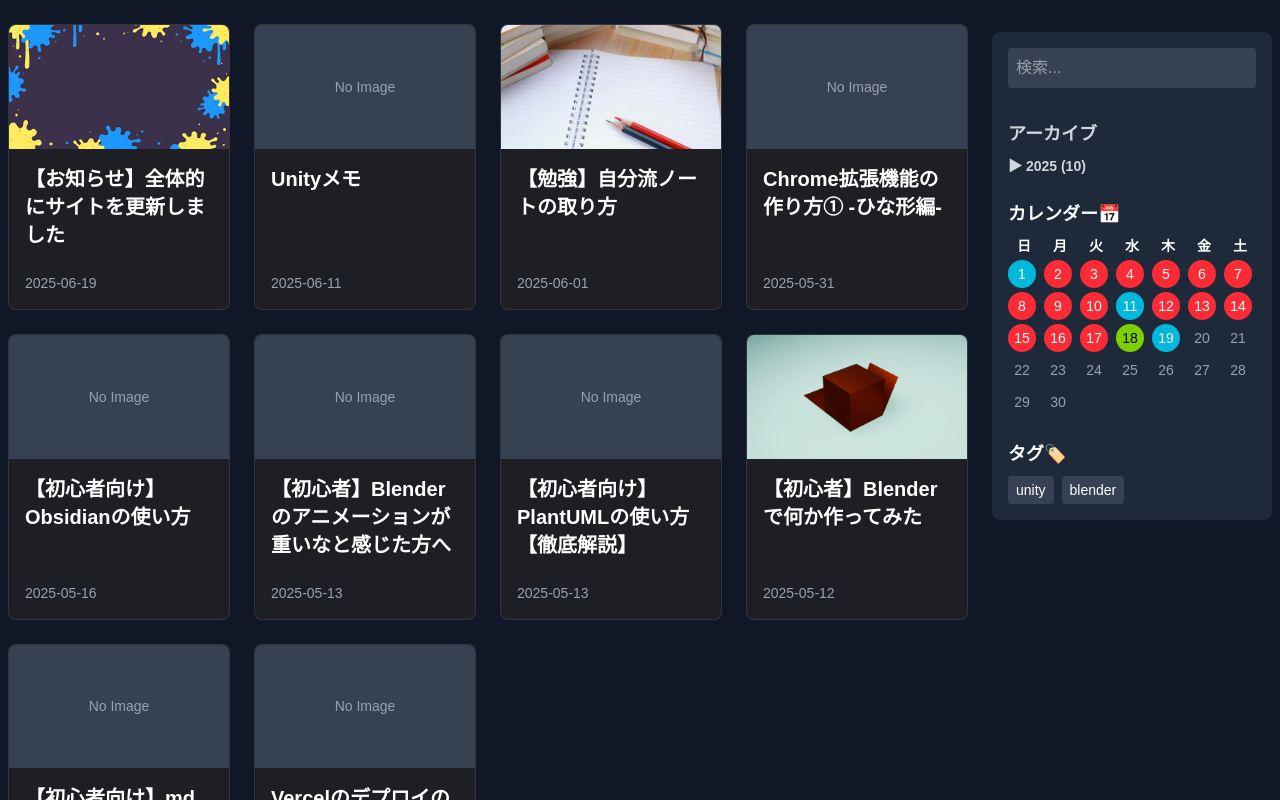
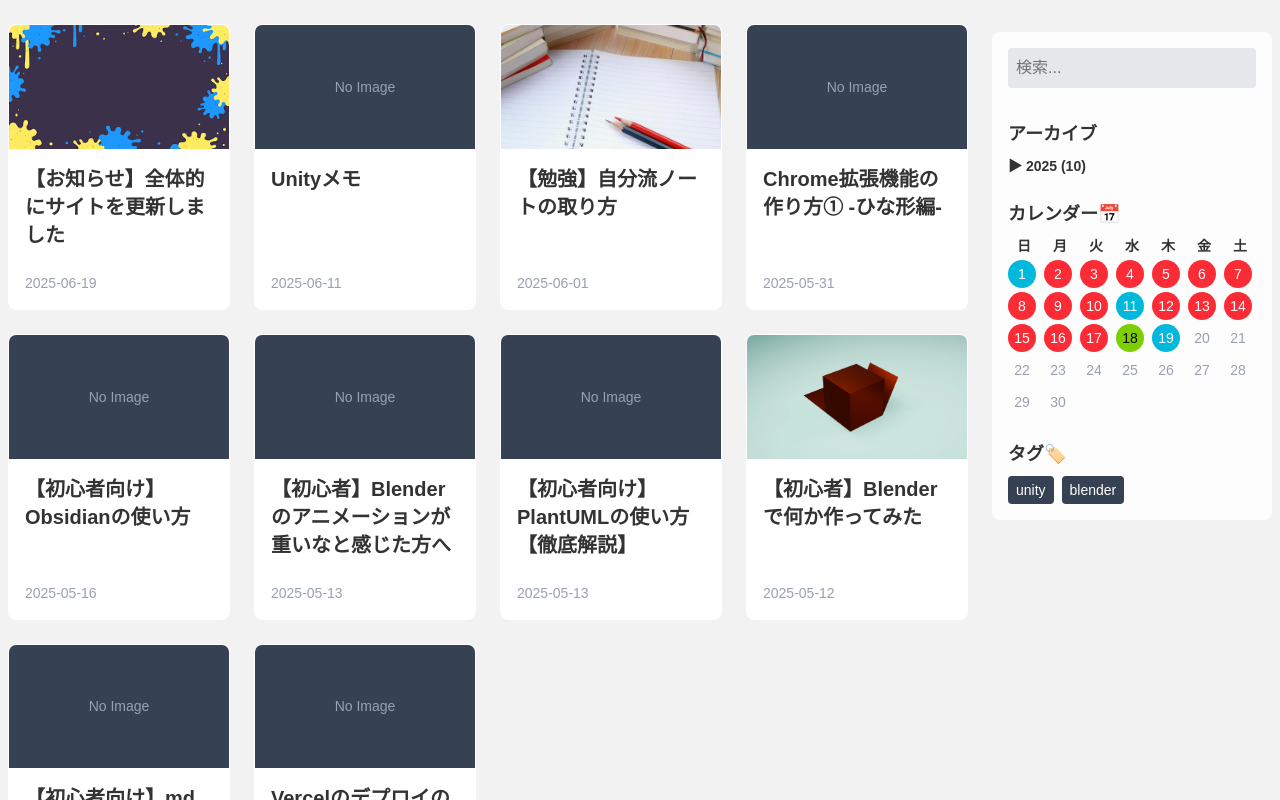
Before and after one commit to midomato/my-blog, a Next.js app: page /posts in a window 1280 px wide. Shown: the top 800 px of the page. Built offline with nearby package versions, Linux system fonts and the light colour scheme.

Commit message:
notfoundadd

```diff
--- a/src/app/globals.css
+++ b/src/app/globals.css
@@ -4,7 +4,7 @@
 @tailwind utilities;
 
 :root {
-  --background: #ffffff;
+  --background: #F2F2F2;
   --foreground: #333;
 }
 
@@ -17,8 +17,8 @@
 
 @media (prefers-color-scheme: dark) {
   :root {
-    --background: #0a0a0a;
-    --foreground: #ededed;
+    --background: #101828;
+    --foreground: #fff;
   }
 }
 
@@ -41,13 +41,13 @@ body {
 
 /* スクロールバーのつまみ（グリップ部分） */
 ::-webkit-scrollbar-thumb {
-  background-color: #093d30;  /* ダーク系で自然な色 */
+  background-color: #14aa7d;  /* ダーク系で自然な色 */
   border-radius: 4px;
 }
 
 /* ホバー時などに明るくする場合 */
 ::-webkit-scrollbar-thumb:hover {
-  background-color: #14aa7d;
+  background-color: #093d30;
 }
 
 
@@ -86,7 +86,6 @@ body {
 
 .prose h2 {
   position: relative;
-  color: white;
   font-weight: bold;
   font-size: 1.3rem;
   padding-bottom: 0.5rem;
@@ -127,3 +126,26 @@ body {
 .prose a:hover {
   color: greenyellow;
 }
+
+@keyframes rainbow {
+  0% { background-position: 0% 50%; }
+  50% { background-position: 100% 50%; }
+  100% { background-position: 0% 50%; }
+}
+
+.gaming-text {
+  background: linear-gradient(
+    270deg,
+    #ff0000,
+    #ff9900,
+    #ffff00,
+    #33ff00,
+    #00ffff,
+    #3300ff,
+    #cc00ff
+  );
+  background-size: 1600% 1600%;
+  -webkit-background-clip: text;
+  -webkit-text-fill-color: transparent;
+  animation: rainbow 3s ease infinite;
+}
--- /dev/null
+++ b/src/app/not-found.tsx
@@ -0,0 +1,10 @@
+export default function Home() {
+  return (
+    <main className="flex min-h-screen bg-gray-900 flex-col items-center justify-center">
+      <h1 className="text-5xl font-extrabold gaming-text">
+        404 Not Found!
+      </h1>
+      <img src={"/main/PCplay.gif"} />
+    </main>
+  );
+}
--- a/src/app/page.tsx
+++ b/src/app/page.tsx
@@ -1,6 +1,6 @@
 export default function Home() {
   return (
-    <main className="flex min-h-screen flex-col items-center justify-center">
+    <main className="flex min-h-screen bg-gray-300 flex-col items-center justify-center">
       <h1 className="bg-gradient-to-r from-pink-500 to-violet-500 bg-clip-text text-5xl font-extrabold text-transparent">
         Midot.のホームページただいま改装中...
       </h1>
--- a/src/app/posts/layout.tsx
+++ b/src/app/posts/layout.tsx
@@ -6,15 +6,15 @@ export default function PostLayout({ children }: { children: React.ReactNode })
   const posts = getAllPosts();
   const archiveTree = getArchiveTree();
   return (
-    <div className="min-h-screen bg-gray-900 text-white flex flex-col lg:flex-row px-4 lg:px-2 py-6 gap-6">
+    <div className="min-h-screen flex flex-col lg:flex-row px-4 lg:px-2 py-6 gap-6">
       <main className="flex-1">{children}</main>
 
-      <aside className="w-70 bg-gray-800 p-4 rounded-lg sticky top-8 h-fit">
+      <aside className="w-70 bg-[#fdfdfd] dark:bg-gray-800 p-4 rounded-lg sticky top-8 h-fit">
         {/* 検索 */}
         <input
           type="text"
           placeholder="検索..."
-          className="w-full p-2 mb-4 rounded bg-gray-700 text-white"
+          className="w-full p-2 mb-4 rounded bg-gray-200 dark:bg-gray-700 text-black dark:text-white"
         />
 
         {/* アーカイブ */}
@@ -27,8 +27,8 @@ export default function PostLayout({ children }: { children: React.ReactNode })
         <div className="mt-6">
           <h2 className="text-lg font-bold mb-2">タグ🏷️</h2>
           <div className="flex flex-wrap gap-2 text-sm">
-            <span className="bg-gray-700 px-2 py-1 rounded">unity</span>
-            <span className="bg-gray-700 px-2 py-1 rounded">blender</span>
+            <span className="bg-gray-700 text-white px-2 py-1 rounded">unity</span>
+            <span className="bg-gray-700 text-white px-2 py-1 rounded">blender</span>
           </div>
         </div>
       </aside>
--- a/src/app/posts/page.tsx
+++ b/src/app/posts/page.tsx
@@ -46,7 +46,7 @@ export default function PostListPage() {
     <Link
       key={post.slug}
       href={`/posts/${post.slug}`}
-      className="bg-[#1d1f24] rounded-lg overflow-hidden border border-white/10 hover:scale-[1.02] transition-transform"
+      className="dark:bg-[#1d1f24] bg-white rounded-lg overflow-hidden border border-white/10 hover:scale-[1.02] transition-transform"
     >
       {post.thumbnail ? (
         <img
--- a/src/components/ArchiveTree.tsx
+++ b/src/components/ArchiveTree.tsx
@@ -33,7 +33,7 @@ export default function ArchiveTree({ archive }: ArchiveTreeProps) {
   }
 
   return (
-    <div className="text-sm text-gray-300 mt-4">
+    <div className="text-sm dark:text-gray-300 mt-4">
       <h2 className="text-lg font-bold mb-2">アーカイブ</h2>
       <ul>
         {Object.entries(archive)
--- a/src/components/TableOfContents.tsx
+++ b/src/components/TableOfContents.tsx
@@ -19,7 +19,7 @@ export default function TableOfContents({ toc }: { toc: TocItem[] }) {
             className={`
               absolute -left-3 top-1.5 w-3 h-3
               rounded-full border-2
-              ${item.depth === 1 ? 'bg-gray-500 border-pink-500' : 'bg-gray-300 border-lime-400'}
+              ${item.depth === 1 ? 'border-pink-500' : 'border-lime-400'}
             `}
           />
           {item.text}
--- a/tailwind.config.js
+++ b/tailwind.config.js
@@ -1,5 +1,6 @@
 /** @type {import('tailwindcss').Config} */
 module.exports = {
+  darkMode: 'class',
   content: [
     "./src/**/*.{js,ts,jsx,tsx,mdx}", // ← 動的ルート含めて全部効かせる
   ],
```
